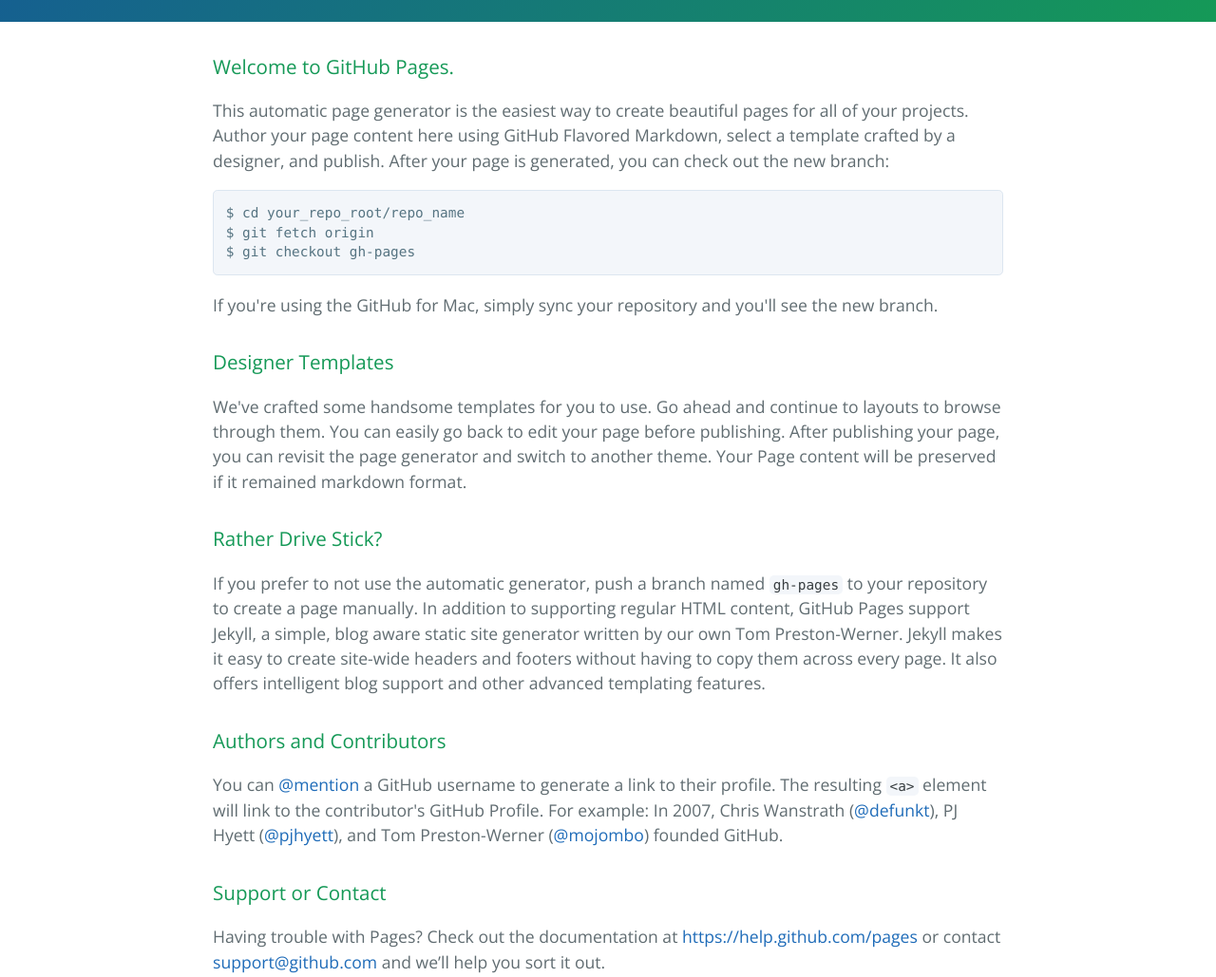
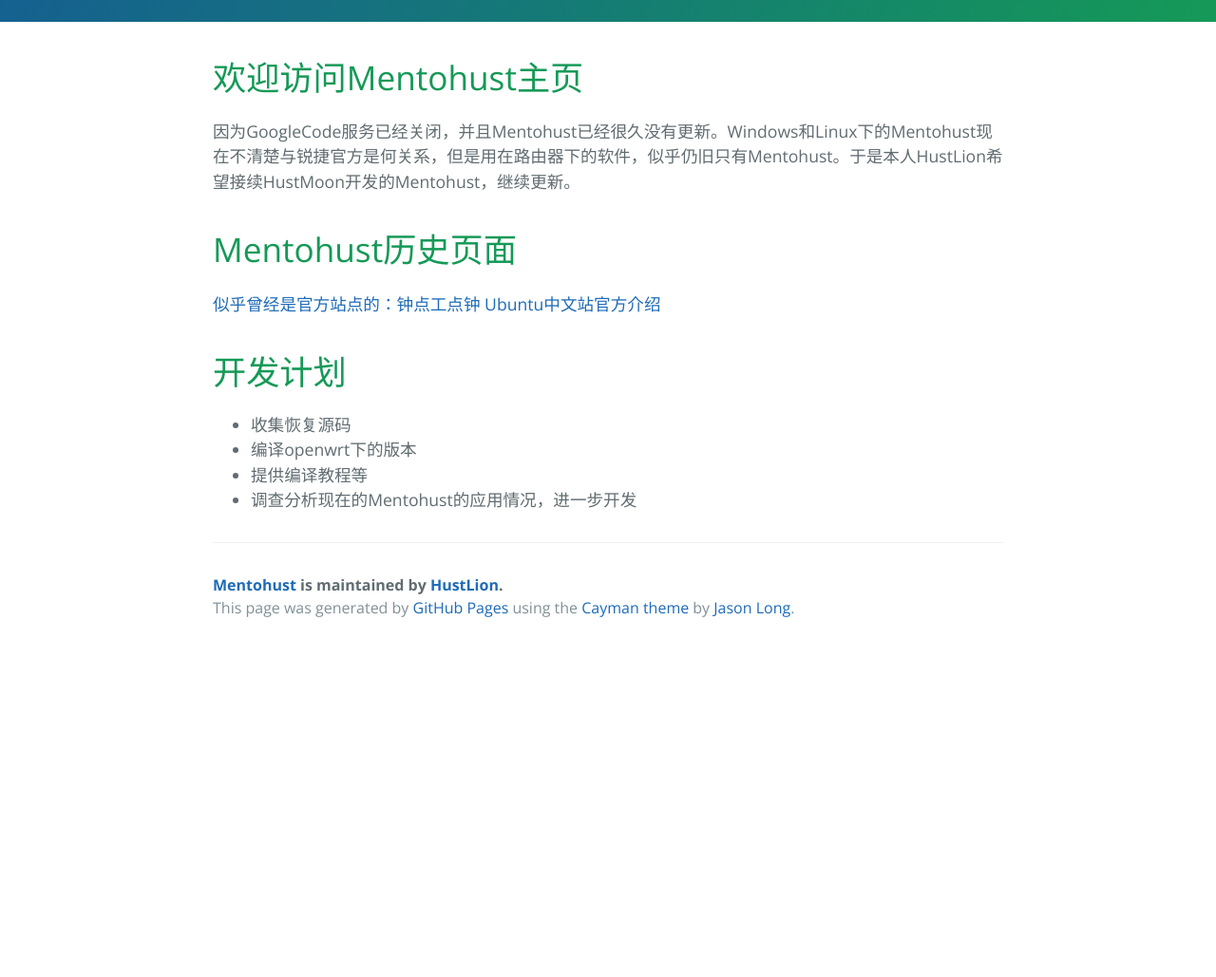
Before and after one commit to HustLion/MentohustOri, a plain HTML site: page index.html in a window 1280 px wide. Shown: the part 360-1389 px from the top of the page at 95% size. After the commit the page ends 1044 px from the top, so only its background shows below. Drawn offline with nearby package versions, Linux system fonts and the light colour scheme.

```diff
--- a/index.html
+++ b/index.html
@@ -19,37 +19,26 @@
     </section>
 
     <section class="main-content">
-      <h3>
-<a id="welcome-to-github-pages" class="anchor" href="#welcome-to-github-pages" aria-hidden="true"><span class="octicon octicon-link"></span></a>Welcome to GitHub Pages.</h3>
+      <h1>
+<a id="欢迎访问mentohust主页" class="anchor" href="#%E6%AC%A2%E8%BF%8E%E8%AE%BF%E9%97%AEmentohust%E4%B8%BB%E9%A1%B5" aria-hidden="true"><span class="octicon octicon-link"></span></a>欢迎访问Mentohust主页</h1>
 
-<p>This automatic page generator is the easiest way to create beautiful pages for all of your projects. Author your page content here using GitHub Flavored Markdown, select a template crafted by a designer, and publish. After your page is generated, you can check out the new branch:</p>
+<p>因为GoogleCode服务已经关闭，并且Mentohust已经很久没有更新。Windows和Linux下的Mentohust现在不清楚与锐捷官方是何关系，但是用在路由器下的软件，似乎仍旧只有Mentohust。于是本人HustLion希望接续HustMoon开发的Mentohust，继续更新。</p>
 
-<pre><code>$ cd your_repo_root/repo_name
-$ git fetch origin
-$ git checkout gh-pages
-</code></pre>
+<h1>
+<a id="mentohust历史页面" class="anchor" href="#mentohust%E5%8E%86%E5%8F%B2%E9%A1%B5%E9%9D%A2" aria-hidden="true"><span class="octicon octicon-link"></span></a>Mentohust历史页面</h1>
 
-<p>If you're using the GitHub for Mac, simply sync your repository and you'll see the new branch.</p>
+<p><a href="http://lewuya.ys168.com/">似乎曾经是官方站点的：钟点工点钟</a>
+<a href="http://wiki.ubuntu.org.cn/%E9%94%90%E6%8D%B7%E3%80%81%E8%B5%9B%E5%B0%94%E8%AE%A4%E8%AF%81MentoHUST">Ubuntu中文站官方介绍</a></p>
 
-<h3>
-<a id="designer-templates" class="anchor" href="#designer-templates" aria-hidden="true"><span class="octicon octicon-link"></span></a>Designer Templates</h3>
+<h1>
+<a id="开发计划" class="anchor" href="#%E5%BC%80%E5%8F%91%E8%AE%A1%E5%88%92" aria-hidden="true"><span class="octicon octicon-link"></span></a>开发计划</h1>
 
-<p>We've crafted some handsome templates for you to use. Go ahead and continue to layouts to browse through them. You can easily go back to edit your page before publishing. After publishing your page, you can revisit the page generator and switch to another theme. Your Page content will be preserved if it remained markdown format.</p>
-
-<h3>
-<a id="rather-drive-stick" class="anchor" href="#rather-drive-stick" aria-hidden="true"><span class="octicon octicon-link"></span></a>Rather Drive Stick?</h3>
-
-<p>If you prefer to not use the automatic generator, push a branch named <code>gh-pages</code> to your repository to create a page manually. In addition to supporting regular HTML content, GitHub Pages support Jekyll, a simple, blog aware static site generator written by our own Tom Preston-Werner. Jekyll makes it easy to create site-wide headers and footers without having to copy them across every page. It also offers intelligent blog support and other advanced templating features.</p>
-
-<h3>
-<a id="authors-and-contributors" class="anchor" href="#authors-and-contributors" aria-hidden="true"><span class="octicon octicon-link"></span></a>Authors and Contributors</h3>
-
-<p>You can <a href="https://github.com/blog/821" class="user-mention">@mention</a> a GitHub username to generate a link to their profile. The resulting <code>&lt;a&gt;</code> element will link to the contributor's GitHub Profile. For example: In 2007, Chris Wanstrath (<a href="https://github.com/defunkt" class="user-mention">@defunkt</a>), PJ Hyett (<a href="https://github.com/pjhyett" class="user-mention">@pjhyett</a>), and Tom Preston-Werner (<a href="https://github.com/mojombo" class="user-mention">@mojombo</a>) founded GitHub.</p>
-
-<h3>
-<a id="support-or-contact" class="anchor" href="#support-or-contact" aria-hidden="true"><span class="octicon octicon-link"></span></a>Support or Contact</h3>
-
-<p>Having trouble with Pages? Check out the documentation at <a href="https://help.github.com/pages">https://help.github.com/pages</a> or contact <a href="mailto:support@github.com">support@github.com</a> and we’ll help you sort it out.</p>
+<ul>
+<li>收集恢复源码</li>
+<li>编译openwrt下的版本</li>
+<li>提供编译教程等</li>
+<li>调查分析现在的Mentohust的应用情况，进一步开发</li>
+</ul>
 
       <footer class="site-footer">
         <span class="site-footer-owner"><a href="https://github.com/HustLion/Mentohust">Mentohust</a> is maintained by <a href="https://github.com/HustLion">HustLion</a>.</span>
```
Also changed, not shown: params.json (+1 -1 lines).
